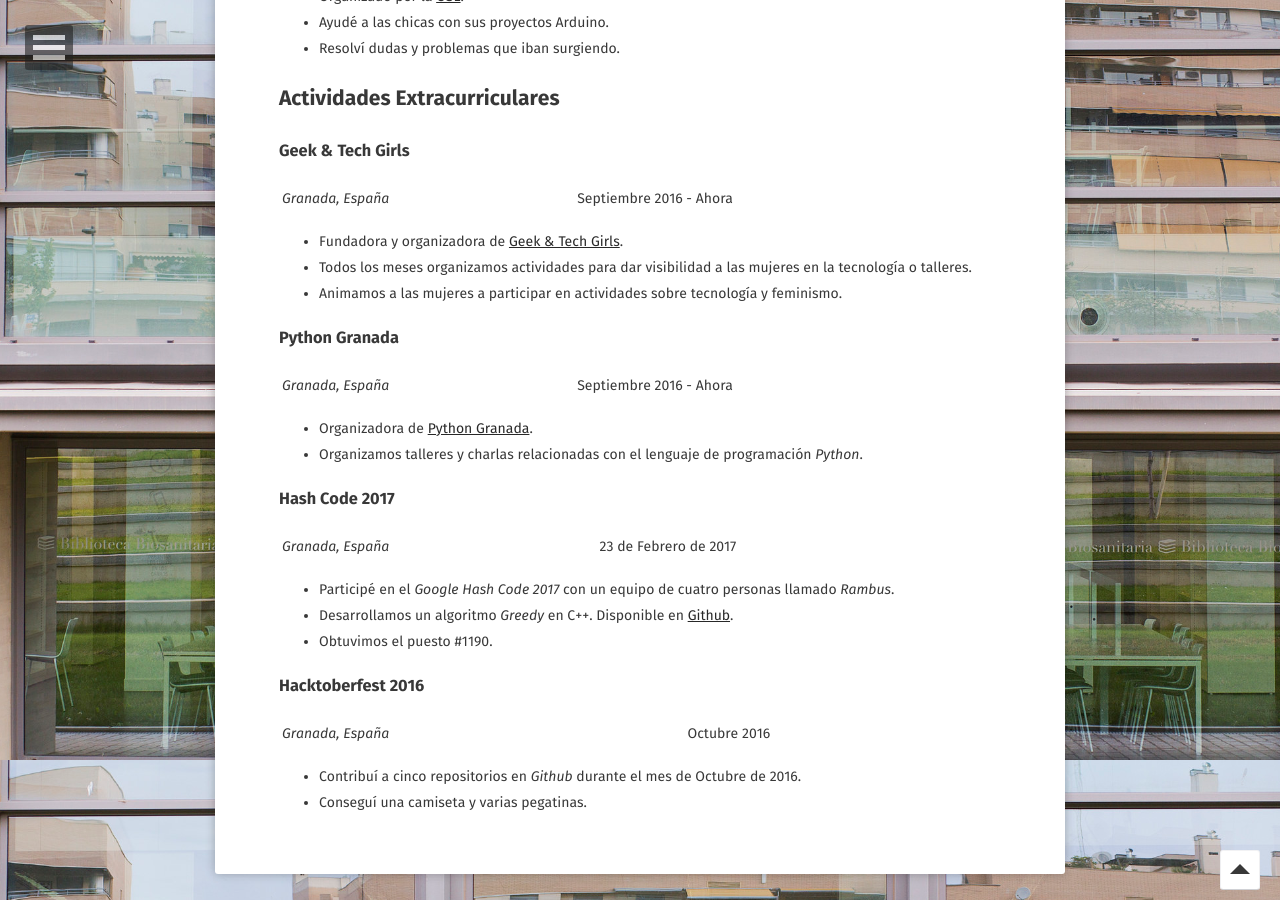
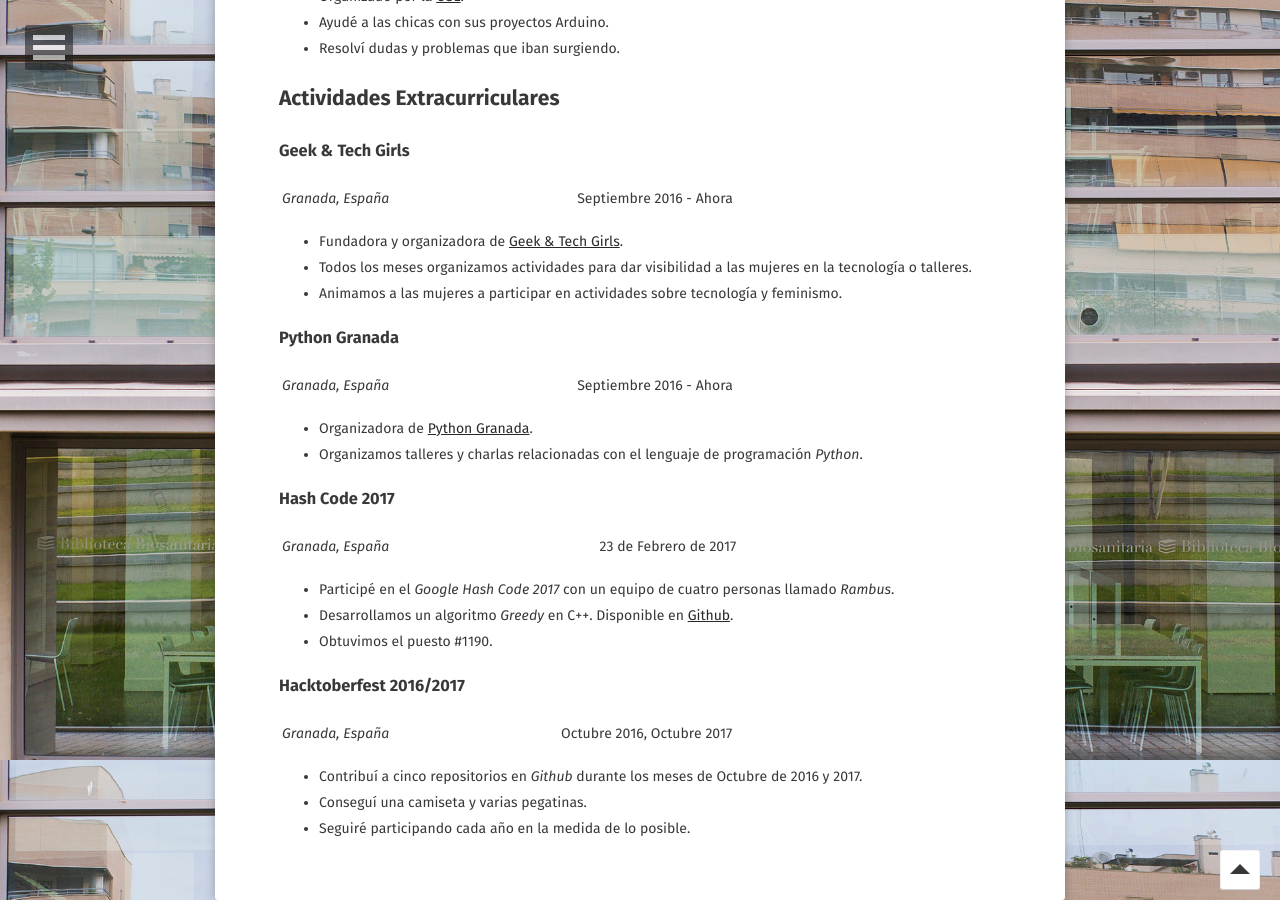
Before and after one commit to mgmacias95/mgmacias95.github.io, a Jekyll site: the page built from about/index.md, in a window 1280 px wide and 900 px high, scrolled down 1040 px. Built offline with Jekyll 4.4.1, drawn with Linux system fonts in a browser that asks for light colours; some web fonts are replaced.

Commit message:
Update index.md

```diff
--- a/about/index.md
+++ b/about/index.md
@@ -62,19 +62,22 @@ comments: false
 * Organizadora de <a href="https://www.python-granada.es/" target="_blank">Python Granada</a>.
 * Organizamos talleres y charlas relacionadas con el lenguaje de programación _Python_.
 
+
+
 ### Hash Code 2017
 
-:-----------------|-------------------:
+:-----------------|----------------------:
 *Granada, España* | 23 de Febrero de 2017
 
 * Participé en el _Google Hash Code 2017_ con un equipo de cuatro personas llamado _Rambus_.
 * Desarrollamos un algoritmo _Greedy_ en C++. Disponible en <a href="https://github.com/erseco/google_hashcode_2017" target="_blank">Github</a>.
 * Obtuvimos el puesto #1190.
 
-### Hacktoberfest 2016
+### Hacktoberfest 2016/2017
 
-:-----------------|---------------:
-*Granada, España* | Octubre 2016
+:-----------------|---------------------------:
+*Granada, España* | Octubre 2016, Octubre 2017
 
-* Contribuí a cinco repositorios en _Github_ durante el mes de Octubre de 2016.
+* Contribuí a cinco repositorios en _Github_ durante los meses de Octubre de 2016 y 2017.
 * Conseguí una camiseta y varias pegatinas.
+* Seguiré participando cada año en la medida de lo posible.
```
